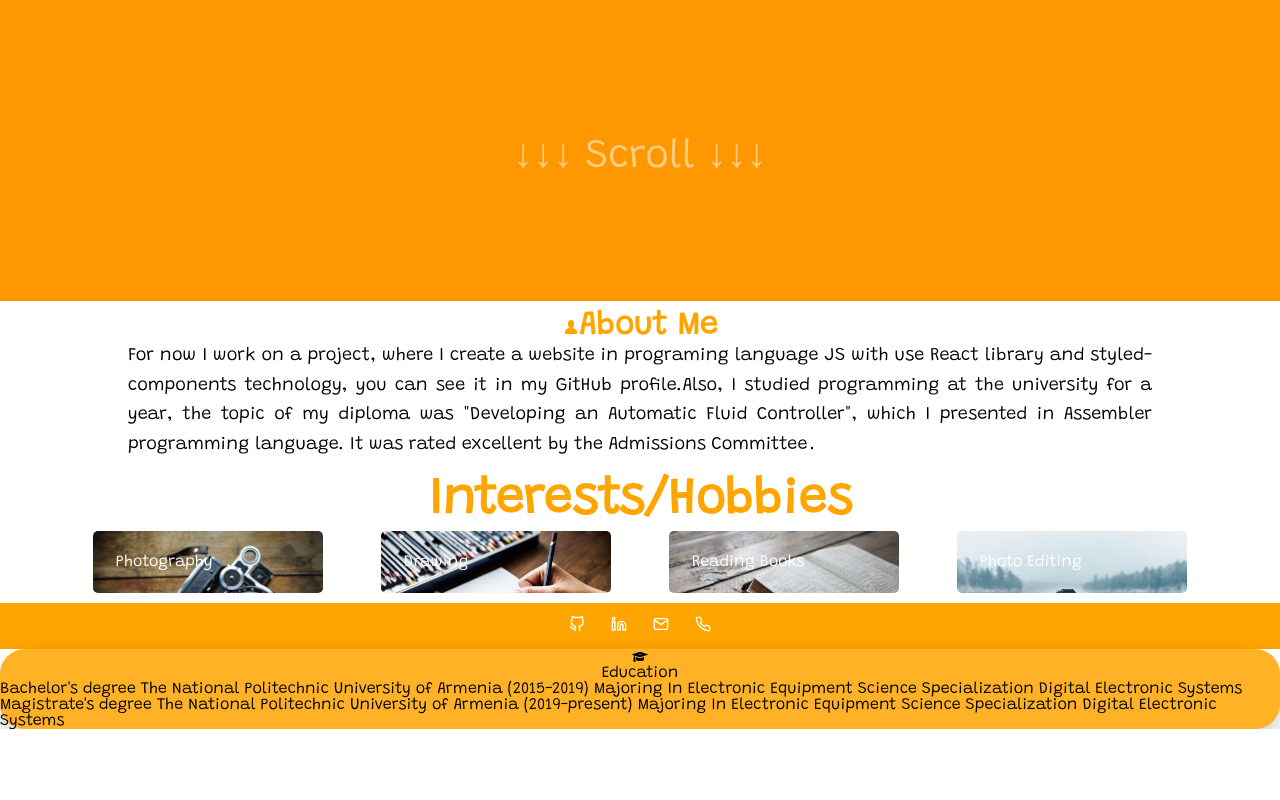
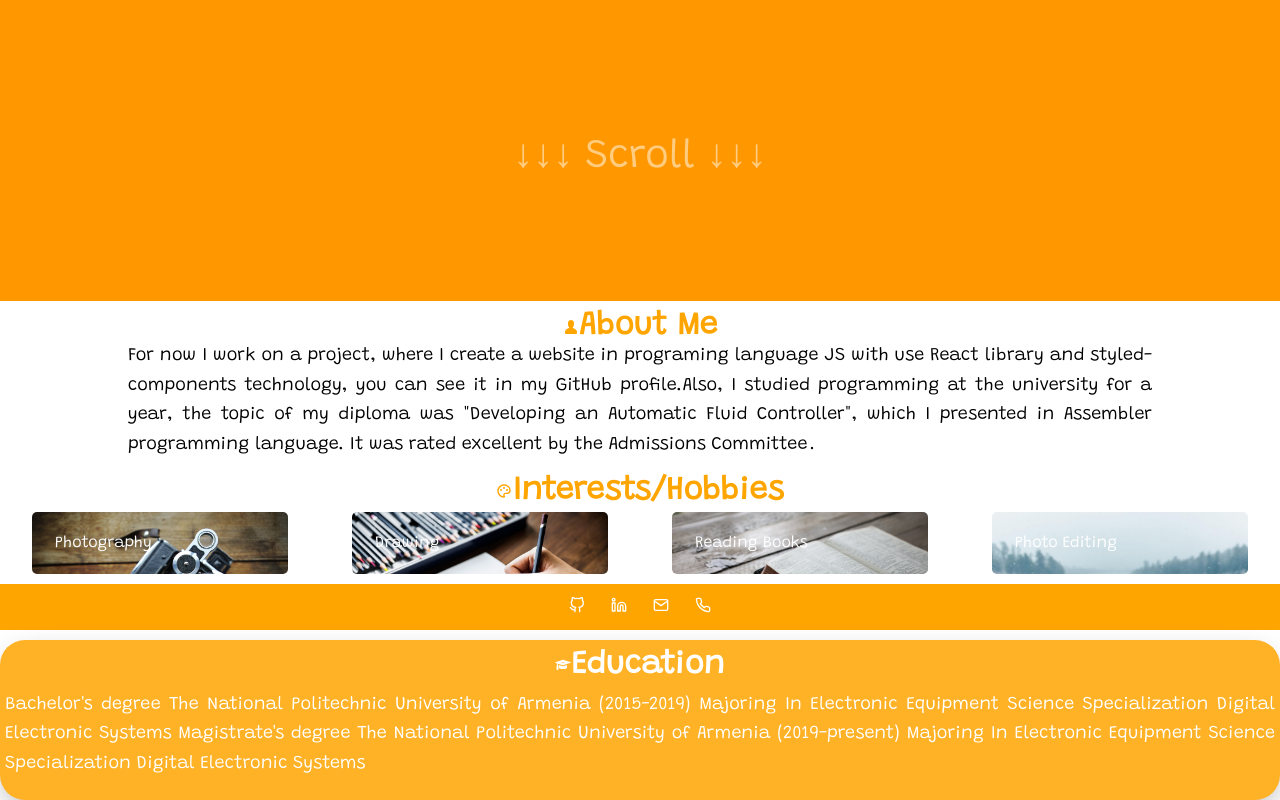
Before and after one commit to GretaSS/portfolio, a React app: page / in a window 1280 px wide. Shown: the part 491-1291 px from the top of the page. Before the commit the page ends 1220 px from the top, so only its background shows below. Built offline with nearby package versions, Linux system fonts and the light colour scheme.

Commit message:
education and interests

```diff
--- a/src/components/About/index.js
+++ b/src/components/About/index.js
@@ -1,7 +1,7 @@
 import React from 'react';
 import {View, Text} from "../../styled";
 import {GoPerson} from "react-icons/go";
-import Interests from '../Interests';
+// import Interests from '../Interests';
 
 function About(){
     return(
@@ -18,7 +18,6 @@ function About(){
                     presented in Assembler programming language. It was rated excellent by the Admissions Committee․
                 </Text>
             </View>
-            <Interests/>
         </View>
     )
 }
--- a/src/components/Education/index.js
+++ b/src/components/Education/index.js
@@ -6,16 +6,23 @@ import {GoMortarBoard} from "react-icons/go"; //education
 function Education(){
     return(
         <View flex
+            m='10px 0'
+            c='white'
+            p='10px 0'
+            pos='absolute'
+            // bottom='5%'
+            bRad='25px'
             fD='column'
             alignI='center'
             bgColor='#ffb226'
-            bRad='25px'
             boxSh='0px 11px 32px -9px rgba(0, 0, 0, 0.4)'
         >
+            <View flex justC='center' alignI='center'>
+                <GoMortarBoard/>
+                <h1>Education</h1>
+            </View>
 
-            <GoMortarBoard/>
-            <Text>Education</Text>
-            <Text>
+            <Text p='10px 5px' fontSize='18px' lh='1.65' tAlign='justify'>
                 Bachelor's degree
                 The National Politechnic University of Armenia (2015-2019) Majoring In Electronic Equipment Science
                 Specialization Digital Electronic Systems
--- a/src/components/Interests/index.js
+++ b/src/components/Interests/index.js
@@ -1,6 +1,7 @@
 import React from 'react'
 import {View, Text} from "../../styled";
 import styled from 'styled-components';
+import {RiPaletteLine} from "react-icons/ri"; //interests
 
 const Item = styled(View)`
     margin: 0px 5px;
@@ -19,8 +20,9 @@ const Item = styled(View)`
 
 function Interests(){
     return(
-        <View flex w='90%' p='5px 0' alignI='center' justC='center' fD='column'>
-            <View c='orange' fontSize='25px'>
+        <View flex p='5px 0' alignI='center' justC='center' fD='column'>
+            <View  flex justC='center' alignI='center' c='orange'>
+                <RiPaletteLine/>
                 <h1>Interests/Hobbies</h1>
             </View>
             <View flex w='100%' c='white' p='5px 0' alignI='center' justC='space-around'>
--- a/src/pages/Home/index.js
+++ b/src/pages/Home/index.js
@@ -11,6 +11,7 @@ import React from "react";
 // import Letter from '../../components/Letter';
 import FrontList from '../../components/FrontList';
 import About from '../../components/About';
+import Interests from '../../components/Interests';
 import Contacts from '../../components/Contacts';
 import Menu from '../../components/Menu';
 import Education from '../../components/Education'
@@ -22,6 +23,7 @@ function Home (){
             <Menu/>
             <FrontList/>
             <About/>
+            <Interests/>
             <Contacts/>
             <Education/>
             {/* <Cover/> */}
```
Lines whose indentation alone changed are shown as unchanged.
